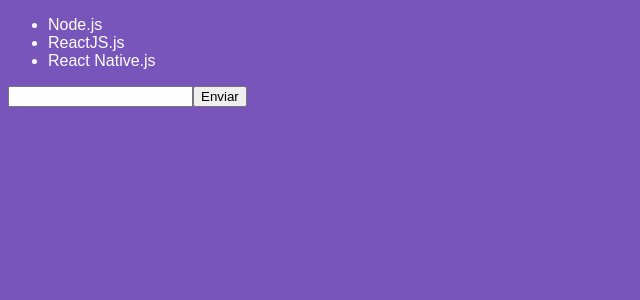
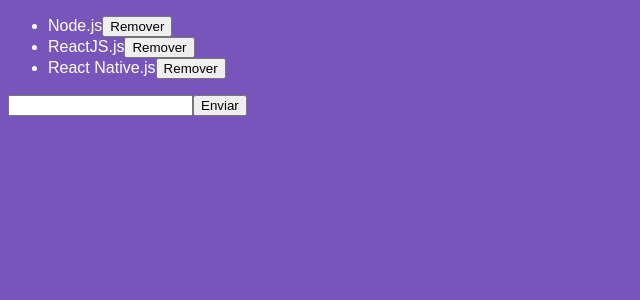
Before and after one commit to matheuskaio/ProjetoReactJs, a React app: page / in a window 1280 px wide. Shown: the top 300 px of the page, without its empty margins (0-640 px from the left). Built offline with nearby package versions, Linux system fonts and the light colour scheme; the HTML template or start-up script is replaced by a standard one.

Commit message:
removendo itens do estado

```diff
--- a/src/components/TechList.js
+++ b/src/components/TechList.js
@@ -16,13 +16,22 @@
       newTech: ""
     });
   };
+
+  handleDelete = tech => {
+    this.setState({ techs: this.state.techs.filter(t => t !== tech) });
+  };
   render() {
     return (
       <>
         <form onSubmit={this.handleSubmit}>
           <ul>
             {this.state.techs.map(tech => (
-              <li key={tech}>{tech}</li>
+              <li key={tech}>
+                {tech}
+                <button onClick={() => this.handleDelete(tech)} type="button">
+                  Remover
+                </button>
+              </li>
             ))}
           </ul>
           <input
```
